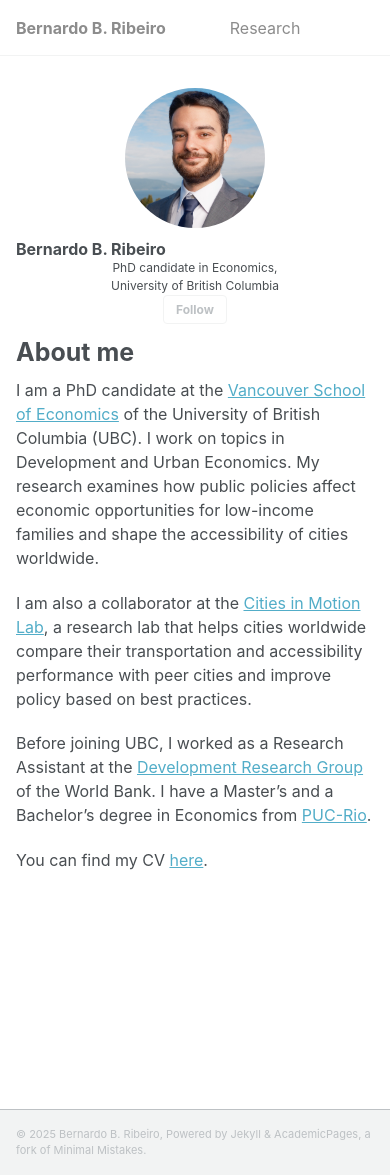
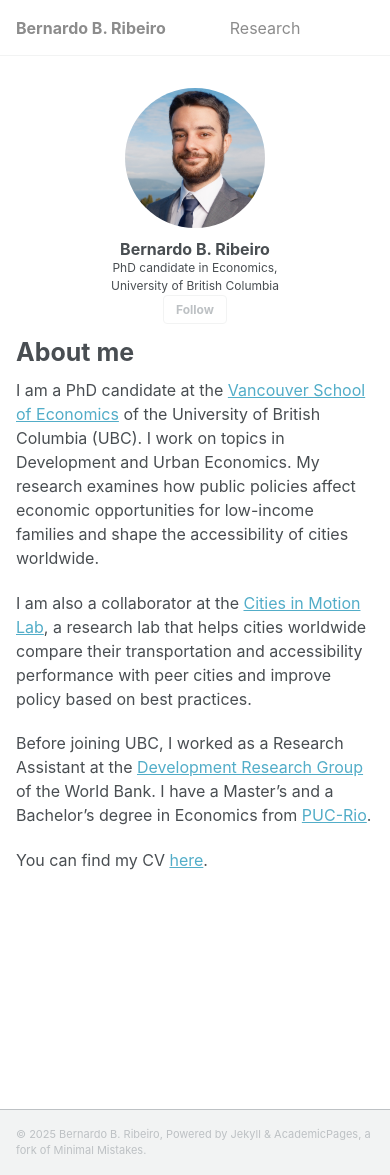
Before and after one commit to bbribeiro/bbribeiro.github.io, a Jekyll site: the page built from _pages/about.md, in a window 390 px wide and 1175 px high. Built offline with Jekyll 4.4.1, drawn with Linux system fonts in a browser that asks for light colours; a script that is not in the unit is left out.

Commit message:
Update main.scss

```diff
--- a/assets/css/main.scss
+++ b/assets/css/main.scss
@@ -79,7 +79,7 @@
   .author__avatar a img {
     display: block !important;
     margin: 0 auto !important;
-    width: 140px !important;   /* tweak 120–160 */
+    width: 140px !important;   /* tweak 120–160 if desired */
     height: 140px !important;
     border-radius: 50%;
     object-fit: cover;
@@ -111,8 +111,20 @@
     padding-right: 0 !important;
   }
 
+  /* Force the name line to center exactly like the rest */
+  .author__name,
+  .author__content h3,
+  .author__content .author__name {
+    display: block !important;
+    width: 100% !important;
+    text-align: center !important;
+    margin-left: auto !important;
+    margin-right: auto !important;
+    padding-left: 0 !important;
+    padding-right: 0 !important;
+  }
+
   /* Catch common inner elements that sometimes keep their own margins */
-  .author__name,
   .author__bio,
   .author__bio p,
   .author__bio ul,
@@ -157,6 +169,7 @@
   }
 }
 
+
 /* Headin 2 */
 h2 {
   border-bottom: 0.5px solid #8C8C8C; /* underline color */
```
